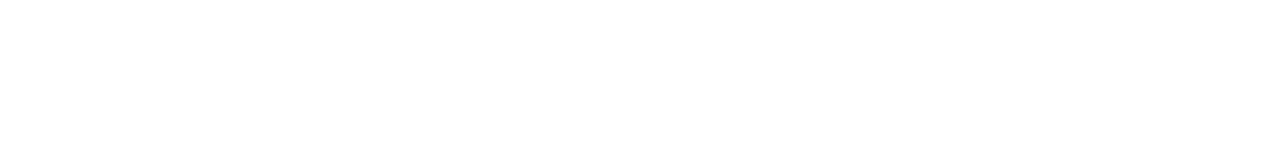
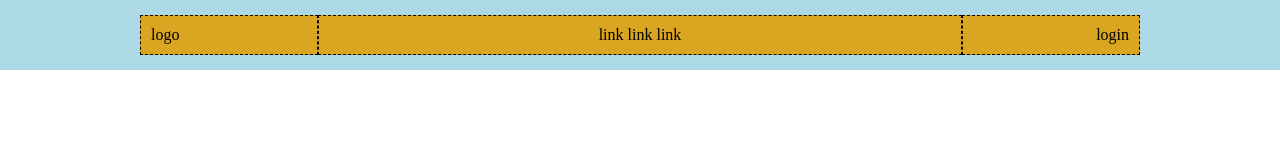
Before and after one commit to WandaSimeoli/htmlcss-struttura-discord, a plain HTML site: page index.html in a window 1280 px wide. Drawn offline with Linux system fonts and the light colour scheme.

Commit message:
Completamento Header

```diff
--- a/css/style.css
+++ b/css/style.css
@@ -5,7 +5,33 @@ body {
     box-sizing: border-box;
     font-family:
 }
+/* Debug  */
+.debug {
+  border: 1px dashed black;
+}
 .container {
-    max-width: 1200px;
+    max-width: 1000px;
     margin: 0 auto;
 }
+.row {
+    display: flex;
+}
+.row1 > * {
+    background-color: #DAA520;
+    padding: 10px;
+    margin-top: 15px;
+    margin-bottom: 15px;
+}
+header {
+    background-color: #ADD8E6;
+}
+.row1 > .col-small {
+    width: 20%;
+}
+.row1 > .col-big {
+    width: 80%;
+    text-align: center;
+}
+.right {
+    text-align: right;
+}
--- a/index.html
+++ b/index.html
@@ -10,10 +10,14 @@
 <body>
     <!--  -->
    <header>
-
+    <div class="container">
+    <div class="row row1">
+        <div class="col-small debug">logo</div>
+        <div class="col-big debug">link link link</div>
+        <div class="col-small debug right">login</div>
+    </div>
    </header>
    <!--  -->
-   <div class="container"> </div>
    <main>
 
    </main>
@@ -21,5 +25,6 @@
    <footer>
 
    </footer>
+</div>
 </body>
 </html>
```
